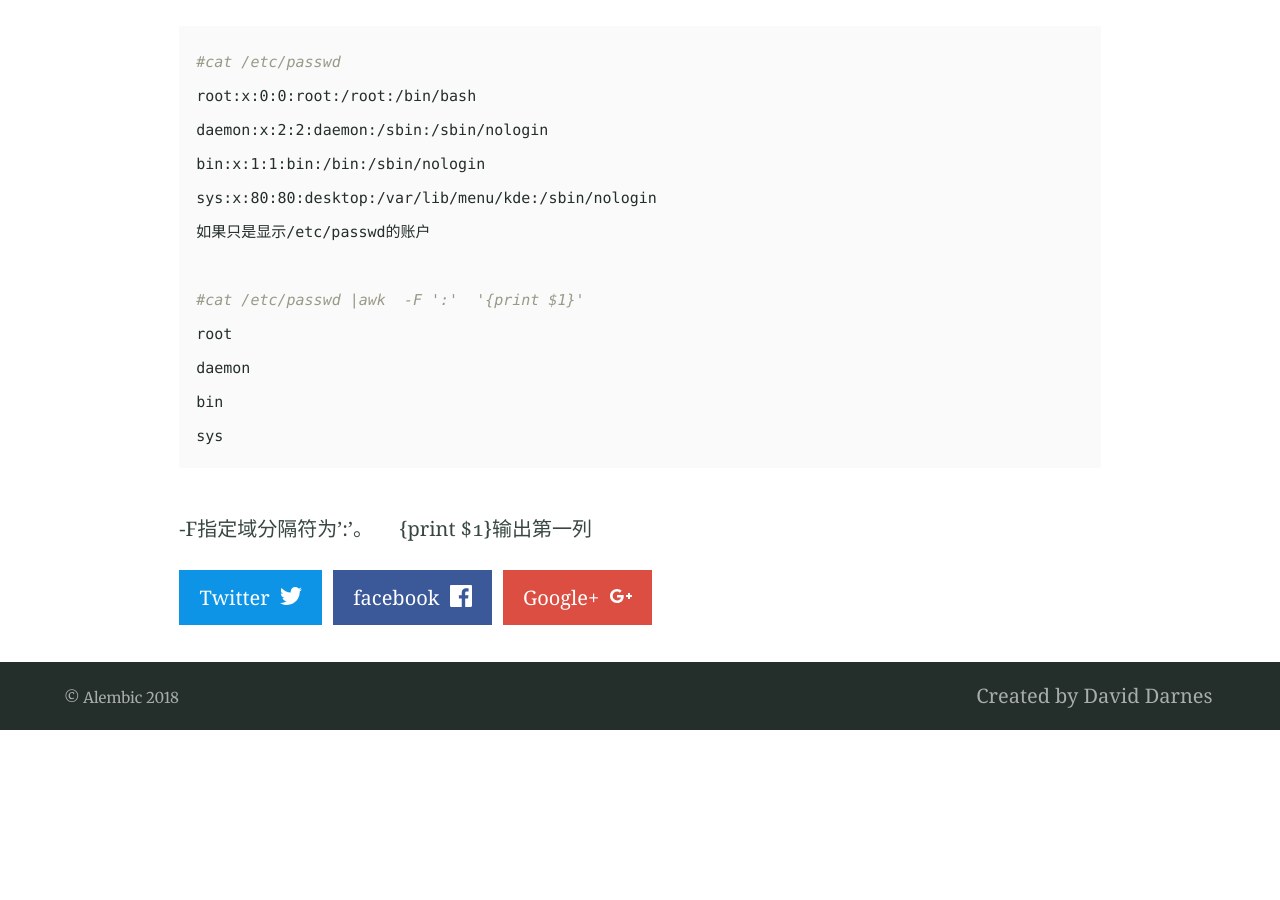
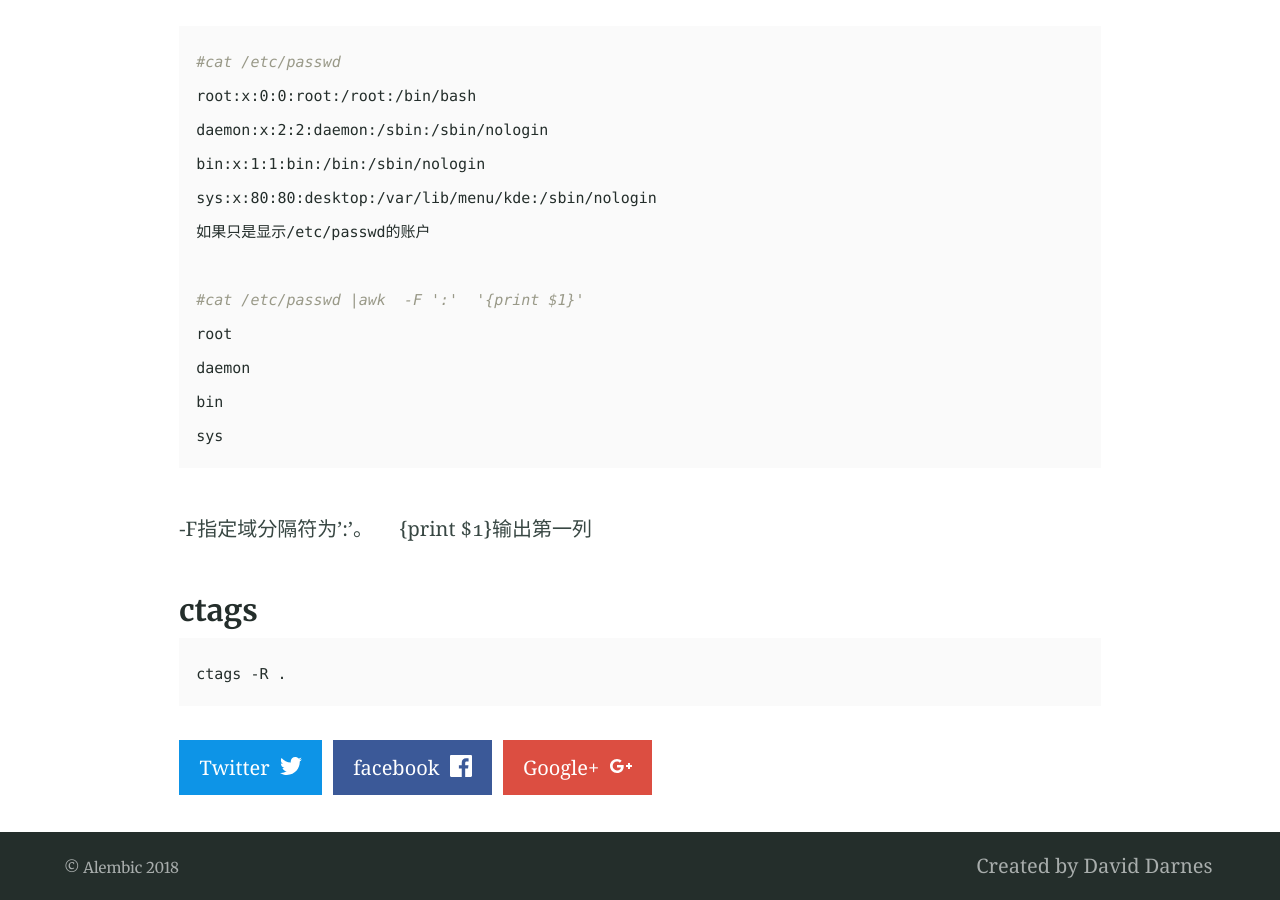
Before and after one commit to wudixm/wudixm.github.io, a Jekyll site: the page built from _posts/2017-10-21-Linux-Command.md, in a window 1280 px wide and 900 px high, scrolled down 36188 px. Built offline with Jekyll 4.4.1, drawn with Linux system fonts in a browser that asks for light colours; our own code applies the rules of GitHub Pages for plain Markdown files; before the commit the page ends 36918 px from its top, so only the background shows below that.

Commit message:
add ctags -R .

````diff
--- a/_posts/2017-10-21-Linux-Command.md
+++ b/_posts/2017-10-21-Linux-Command.md
@@ -1108,3 +1108,9 @@ bin
 sys
 ```
 -F指定域分隔符为':'。     {print $1}输出第一列
+
+### ctags
+
+```
+ctags -R .
+```
````
